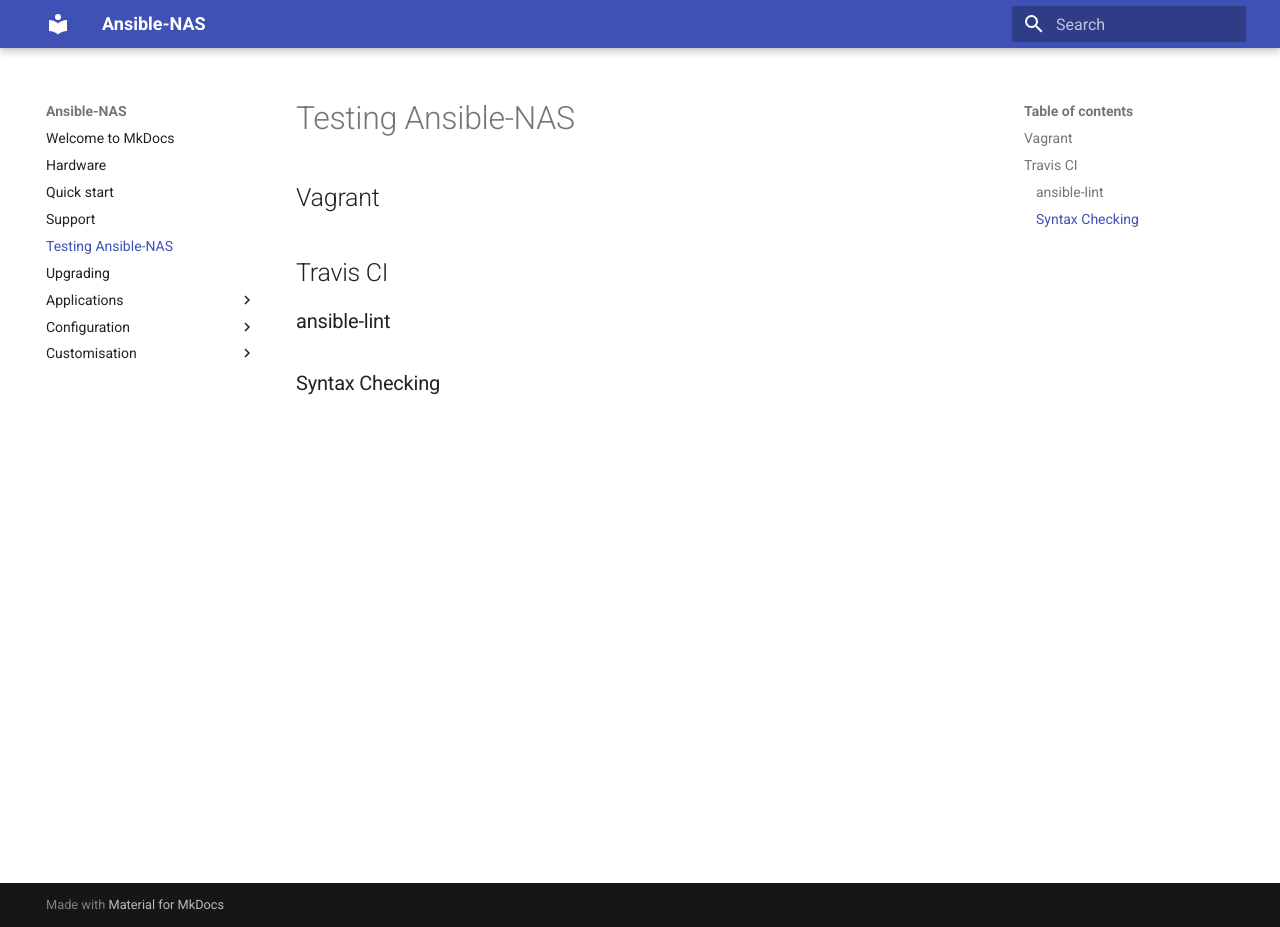
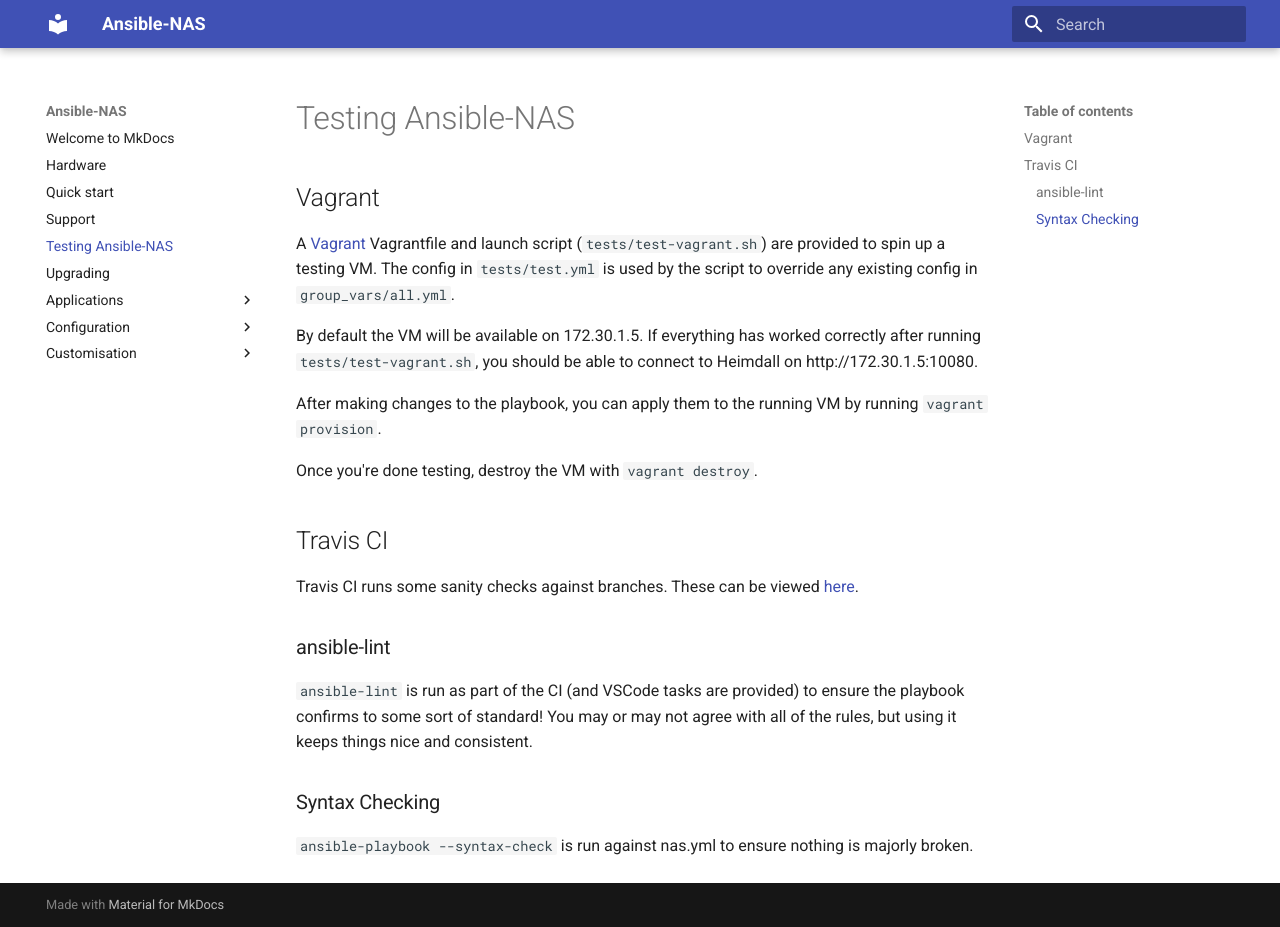
Before and after one commit to davestephens/ansible-nas, an MkDocs documentation site: the page built from docs/testing.md, in a window 1280 px wide and 927 px high. Built offline with MkDocs 1.6.1 and Material for MkDocs 9.7.7, drawn with Linux system fonts in a browser that asks for light colours.

Commit message:
Support and Testing docs

```diff
--- a/docs/testing.md
+++ b/docs/testing.md
@@ -2,8 +2,22 @@
 
 ## Vagrant
 
+A [Vagrant](https://www.vagrantup.com/) Vagrantfile and launch script (`tests/test-vagrant.sh`) are provided to spin up a testing VM. The config in `tests/test.yml` is used by the script to override any existing config in `group_vars/all.yml`.
+
+By default the VM will be available on 172.30.1.5. If everything has worked correctly after running `tests/test-vagrant.sh`, you should be able to connect to Heimdall on http://172.30.1.5:10080.
+
+After making changes to the playbook, you can apply them to the running VM by running `vagrant provision`.
+
+Once you're done testing, destroy the VM with `vagrant destroy`.
+
 ## Travis CI
+
+Travis CI runs some sanity checks against branches. These can be viewed [here](https://github.com/davestephens/ansible-nas/blob/master/.travis.yml).
 
 ### ansible-lint
 
+`ansible-lint` is run as part of the CI (and VSCode tasks are provided) to ensure the playbook confirms to some sort of standard! You may or may not agree with all of the rules, but using it keeps things nice and consistent.
+
 ### Syntax Checking
+
+`ansible-playbook --syntax-check` is run against nas.yml to ensure nothing is majorly broken.
```
Also changed, not shown: docs/support.md (+6 -0 lines).
